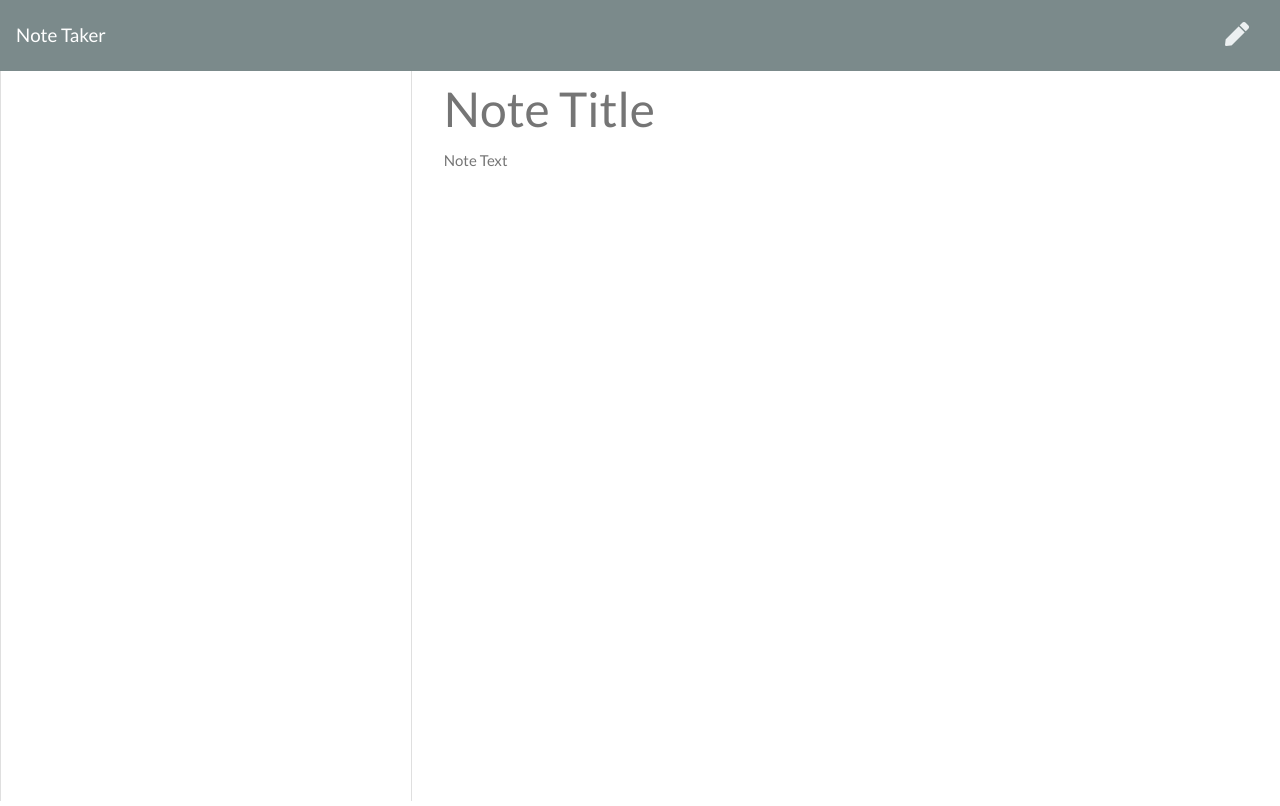
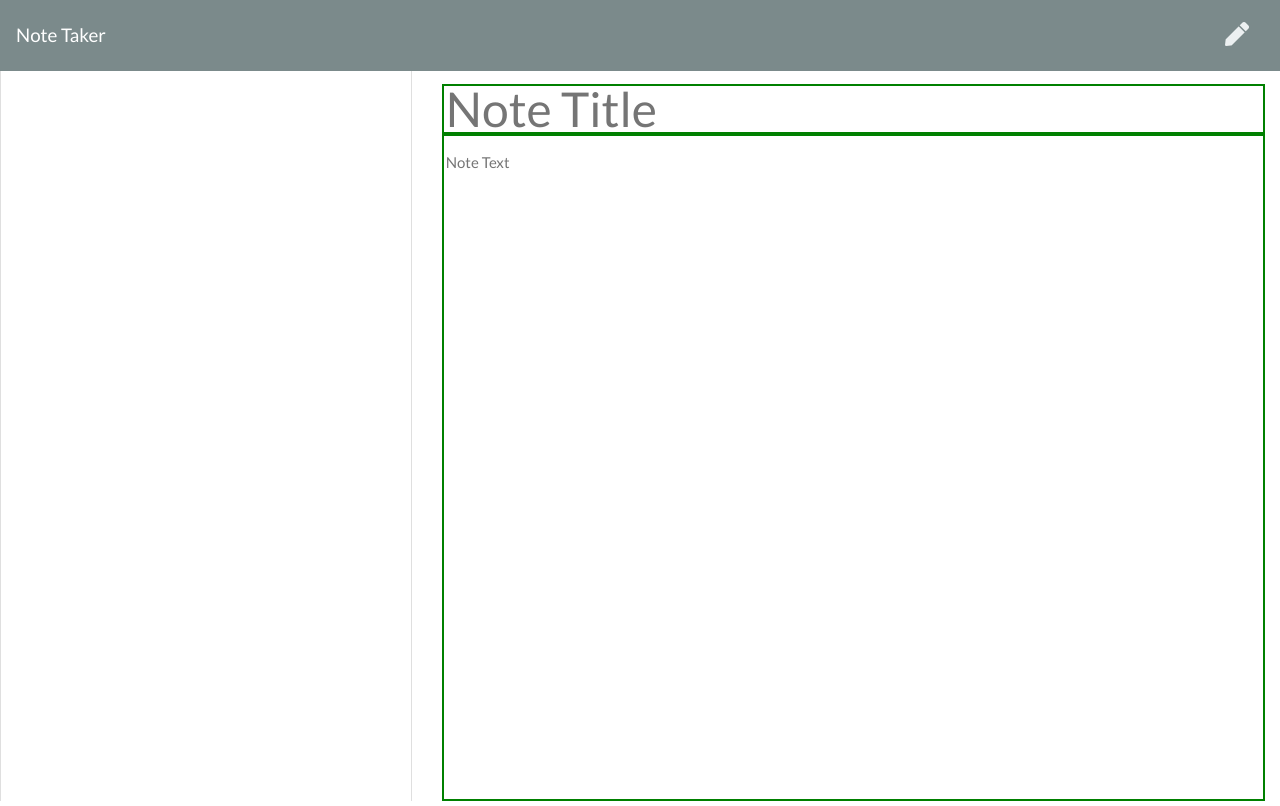
Before and after one commit to agreenthal/Note-Pad, a website: page Develop/public/notes.html in a window 1280 px wide. Drawn offline with nearby package versions, Linux system fonts and the light colour scheme; no server answers.

Commit message:
added border

```diff
--- a/Develop/public/assets/css/styles.css
+++ b/Develop/public/assets/css/styles.css
@@ -21,7 +21,7 @@ body {
   color: #da1d1d;
   width: 100%;
   outline: none;
-  border: none;
+  border: 2px solid green;
 }
 
 .note-textarea {
```
